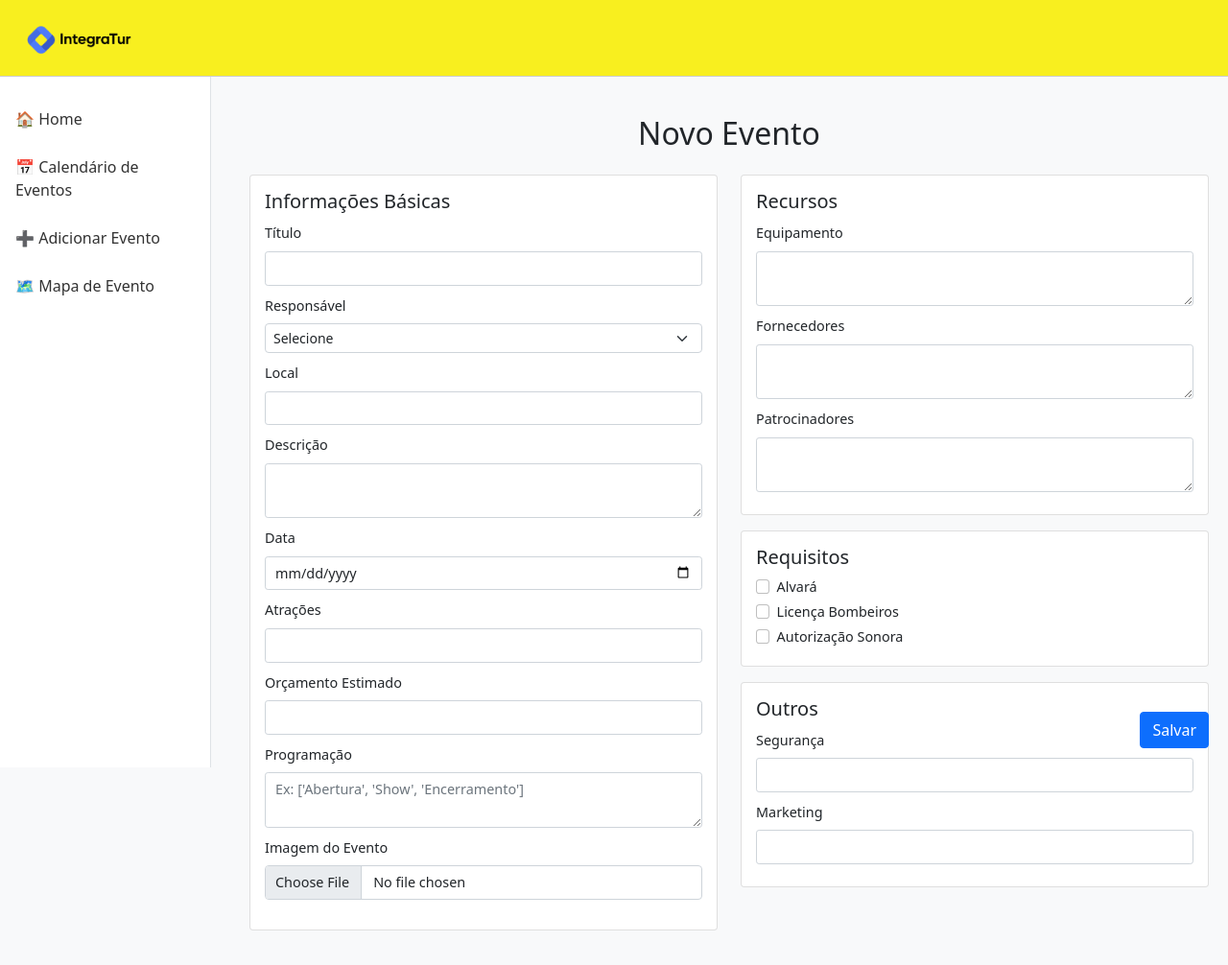
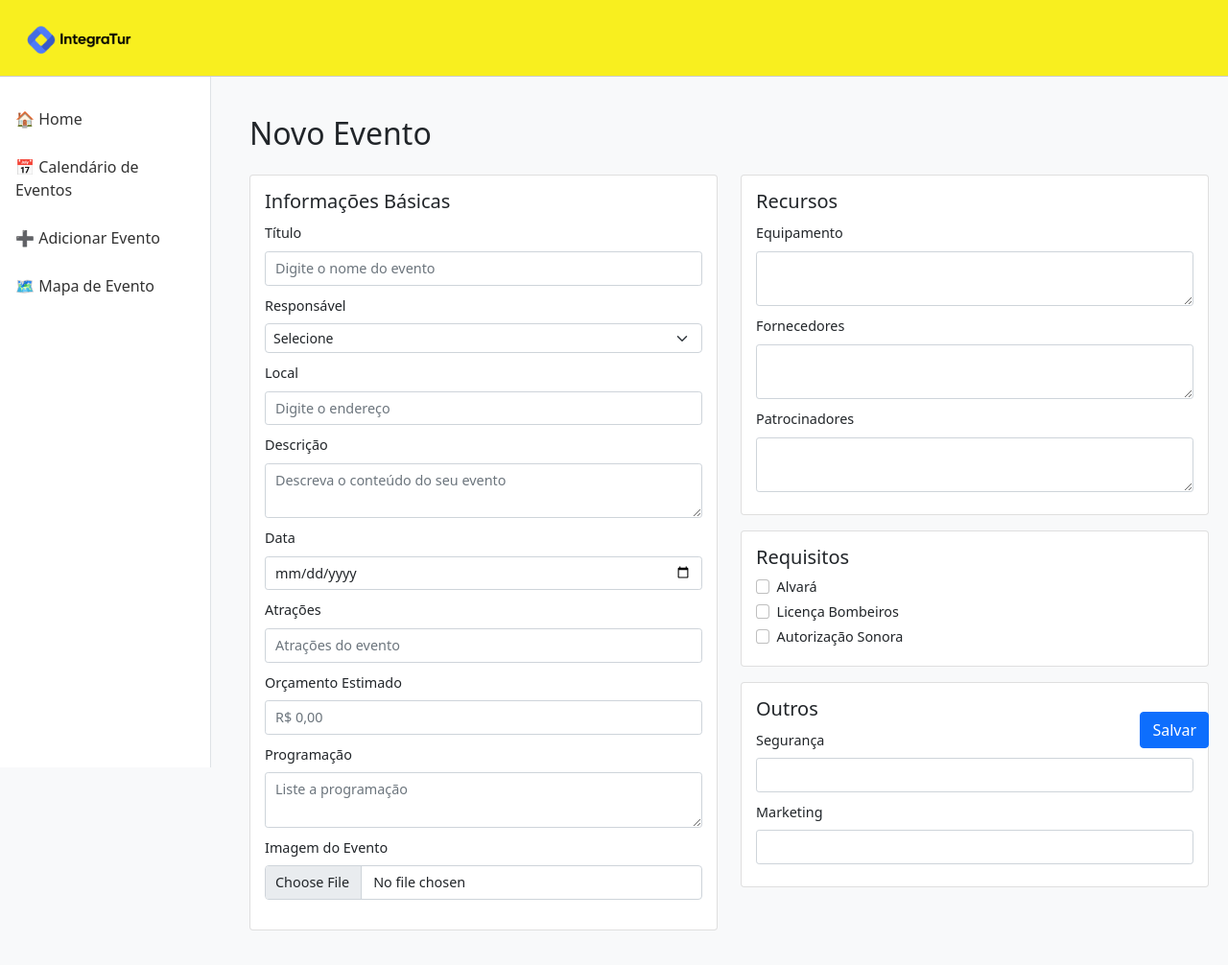
Before and after one commit to gqueque/IntegraTur-2.0, a Django app: page /cadastro in a window 1280 px wide. Shown: the whole page at 96% size. Run offline with Django 5.2, Linux system fonts and the light colour scheme; some libraries are stand-ins or nearby versions.

Commit message:
add Mapas/Melhorias no forms/GCP
adicionamos mapas, pinos e melhoramos o formulário com itens especifícos

```diff
--- a/cadastro_evento/models.py
+++ b/cadastro_evento/models.py
@@ -17,7 +17,7 @@ class Evento(models.Model):
     data = models.DateField()
     marketing = models.TextField(blank=True, null=True, verbose_name="Estratégia de Marketing")
     orcamento_estimado = models.DecimalField(
-        max_digits=10,
+        max_digits=14,
         decimal_places=2,
         blank=True,
         null=True,
@@ -46,6 +46,10 @@ class Evento(models.Model):
         null=True,
         verbose_name='Imagem do Evento'
     )
+    latitude = models.FloatField(blank=True, null=True)
+    longitude = models.FloatField(blank=True, null=True)
+    local = models.CharField(max_length=200)
+
 
     def __str__(self):
         return self.titulo
--- a/cadastro_evento/templates/cadastro_evento/base.html
+++ b/cadastro_evento/templates/cadastro_evento/base.html
@@ -119,7 +119,7 @@
     <a class="nav-link" href="{% url 'home' %}">🏠 Home</a>
     <a class="nav-link" href="{% url 'home' %}">📅 Calendário de Eventos</a>
     <a class="nav-link " href="{% url 'cadastro' %}">➕ Adicionar Evento</a>
-    <a class="nav-link" href="{% url 'home' %}">🗺️ Mapa de Evento</a>
+    <a class="nav-link" href="{% url 'mapa' %}">🗺️ Mapa de Evento</a>
   </nav>
 </div>
 {% block conteudo %}
--- a/cadastro_evento/templates/cadastro_evento/cadastro.html
+++ b/cadastro_evento/templates/cadastro_evento/cadastro.html
@@ -1,71 +1,122 @@
 {% extends "cadastro_evento/base.html" %}
 {%block conteudo%}
   <div class="content">
-    <h2 class="text-center mb-4">Novo Evento</h2>
+    <h2 class=" mb-4">Novo Evento</h2>
 
-    <form action="{% url 'listagem_evento' %}" method="post">
+    <form action="{% url 'listagem_evento' %}" method="post" enctype="multipart/form-data">
       {% csrf_token %}
       <div class="row">
+
         <!-- Coluna esquerda -->
         <div class="col-md-6">
           <div class="card form-section mb-3">
             <h5>Informações Básicas</h5>
+
             <div class="mb-2">
               <label class="form-label">Título</label>
-              <input name="titulo" type="text" class="form-control form-control-sm">
+              <input name="titulo" type="text" class="form-control form-control-sm" placeholder="Digite o nome do evento" required>
             </div>
+
             <div class="mb-2">
               <label class="form-label">Responsável</label>
-              <select name="responsavel" class="form-select form-select-sm">
+              <select name="responsavel" class="form-select form-select-sm" required>
                 <option value="">Selecione</option>
                 <option value="Secretaria de Turismo">Secretaria de Turismo</option>
                 <option value="Secretaria de Cultura">Secretaria de Cultura</option>
               </select>
+            </div>
 
-            </div>
             <div class="mb-2">
               <label class="form-label">Local</label>
-              <input name="local" type="text" class="form-control form-control-sm">
+              <input id="autocomplete" name="local" type="text" class="form-control form-control-sm" placeholder="Digite o endereço" required>
+              <input type="hidden" id="latitude" name="latitude">
+              <input type="hidden" id="longitude" name="longitude">
             </div>
+
             <div class="mb-2">
               <label class="form-label">Descrição</label>
-              <textarea name="descricao" class="form-control form-control-sm" rows="2"></textarea>
+              <textarea name="descricao" class="form-control form-control-sm" placeholder="Descreva o conteúdo do seu evento" rows="2"></textarea>
             </div>
+
             <div class="mb-2">
               <label class="form-label">Data</label>
-              <input name="data" type="date" class="form-control form-control-sm">
+              <input name="data" type="date" class="form-control form-control-sm" required>
             </div>
+
             <div class="mb-2">
               <label class="form-label">Atrações</label>
-              <input name="atracoes" type="text" class="form-control form-control-sm">
+              <input name="atracoes" type="text" class="form-control form-control-sm" placeholder="Atrações do evento">
             </div>
+
             <div class="mb-2">
               <label class="form-label">Orçamento Estimado</label>
-              <input name="orcamento_estimado" type="number" class="form-control form-control-sm">
+
+              <!-- Campo que o usuário vê -->
+              <input
+                id="orcamento_mascara"
+                type="text"
+                class="form-control form-control-sm"
+                placeholder="R$ 0,00"
+                maxlength="15">
+
+              <!-- Campo escondido que será enviado -->
+              <input
+                id="orcamento_real"
+                name="orcamento_estimado"
+                type="hidden">
             </div>
+
+            <script>
+              document.getElementById('orcamento_mascara').addEventListener('input', function(e) {
+                let value = e.target.value.replace(/\D/g, ''); // pega só os dígitos
+
+                // Corrige o caso de ficar 0 inicial
+                value = value.replace(/^0+/, '');
+
+                if (value.length < 3) {
+                  value = value.padStart(3, '0'); // mínimo 3 dígitos: 0,00
+                }
+
+                let integer = value.slice(0, -2);
+                let decimal = value.slice(-2);
+
+                let formatted = integer.replace(/\B(?=(\d{3})+(?!\d))/g, '.') + ',' + decimal;
+
+                e.target.value = 'R$ ' + formatted;
+
+                // Atualiza o campo oculto sem máscara para enviar ao Django
+                let real = (parseInt(value) / 100).toFixed(2);
+                document.getElementById('orcamento_real').value = real;
+              });
+              </script>
+
             <div class="mb-2">
               <label class="form-label">Programação</label>
-              <textarea name="programacao" class="form-control form-control-sm" rows="2" placeholder="Ex: ['Abertura', 'Show', 'Encerramento']"></textarea>
+              <textarea name="programacao" class="form-control form-control-sm" rows="2" placeholder="Liste a programação"></textarea>
             </div>
+
             <div class="mb-3">
               <label class="form-label">Imagem do Evento</label>
               <input name="imagem" type="file" class="form-control">
             </div>
-          </div>
+          </div> <!-- Fecha primeira coluna -->
         </div>
 
-        <!-- Coluna direita -->
+        <!-- Coluna direita (depois da imagem) -->
         <div class="col-md-6">
           <div class="card form-section mb-3">
             <h5>Recursos</h5>
+
             <div class="mb-2">
               <label class="form-label">Equipamento</label>
               <textarea name="equipamento" class="form-control form-control-sm" rows="2"></textarea>
             </div>
+
             <div class="mb-2">
               <label class="form-label">Fornecedores</label>
               <textarea name="fornecedores" class="form-control form-control-sm" rows="2"></textarea>
             </div>
+
             <div class="mb-2">
               <label class="form-label">Patrocinadores</label>
               <textarea name="patrocinadores" class="form-control form-control-sm" rows="2"></textarea>
@@ -74,14 +125,17 @@
 
           <div class="card form-section mb-3">
             <h5>Requisitos</h5>
+
             <div class="form-check">
               <input class="form-check-input" type="checkbox" name="alvara" id="alvara">
               <label class="form-check-label" for="alvara">Alvará</label>
             </div>
+
             <div class="form-check">
               <input class="form-check-input" type="checkbox" name="licenca_bombeiros" id="licenca_bombeiros">
               <label class="form-check-label" for="licenca_bombeiros">Licença Bombeiros</label>
             </div>
+
             <div class="form-check">
               <input class="form-check-input" type="checkbox" name="autorizacao_sonora" id="autorizacao_sonora">
               <label class="form-check-label" for="autorizacao_sonora">Autorização Sonora</label>
@@ -90,19 +144,45 @@
 
           <div class="card form-section mb-3">
             <h5>Outros</h5>
+
             <div class="mb-2">
               <label class="form-label">Segurança</label>
               <input name="seguranca" type="text" class="form-control form-control-sm">
             </div>
+
             <div class="mb-2">
               <label class="form-label">Marketing</label>
               <input name="marketing" type="text" class="form-control form-control-sm">
             </div>
           </div>
         </div>
-      </div>
+
+      </div> <!-- fecha row -->
 
       <button type="submit" class="btn btn-primary btn-save">Salvar</button>
     </form>
+
+      <script
+    src="https://maps.googleapis.com/maps/api/js?key=AIzaSyBdV3seSOOBkqraltqD7TTh4U3FGC3pEC0&libraries=places&callback=initAutocomplete"
+    async defer>
+    </script>
+
+<script>
+  function initAutocomplete() {
+    const input = document.getElementById('autocomplete');
+    const autocomplete = new google.maps.places.Autocomplete(input);
+
+    autocomplete.addListener('place_changed', function() {
+      const place = autocomplete.getPlace();
+      if (place.geometry) {
+        document.getElementById('latitude').value = place.geometry.location.lat();
+        document.getElementById('longitude').value = place.geometry.location.lng();
+      }
+    });
+  }
+</script>
+
+
+    </form>
   </div>
 {% endblock %}
--- a/cadastro_evento/views.py
+++ b/cadastro_evento/views.py
@@ -2,6 +2,9 @@ from django.shortcuts import render, redirect
 from rest_framework import viewsets
 from .models import Evento
 from .serializers import EventoSerializer
+import json
+from django.core.serializers.json import DjangoJSONEncoder
+from django.contrib import messages
 
 class EventoViewSet(viewsets.ModelViewSet):
     queryset = Evento.objects.all()
@@ -27,6 +30,9 @@ def eventos(request):
         contratacoes = request.POST.get('contratacoes')
         estruturas = request.POST.get('estruturas')
         imagem = request.FILES.get('imagem')
+        latitude = request.POST.get('latitude')
+        longitude = request.POST.get('longitude')
+
 
         import json
         try:
@@ -50,11 +56,31 @@ def eventos(request):
             contratacoes=contratacoes,
             estruturas=estruturas,
             imagem=imagem,
+            latitude=latitude,
+            longitude=longitude,
+
         )
 
-        return redirect('cadastro_evento')
 
-    return redirect('cadastro_evento')
+        messages.success(request, 'Evento cadastrado com sucesso!')
+        return redirect('home')
+    return redirect('cadastro')
+
 def home(request):
     eventos = Evento.objects.all().order_by('-data')  # busca todos, ordena por data
     return render(request, 'cadastro_evento/home.html', {'eventos': eventos})
+
+def mapa(request):
+    eventos = Evento.objects.all()
+    eventos_list = []
+
+    for evento in eventos:
+        eventos_list.append({
+            'titulo': evento.titulo,
+            'latitude': evento.latitude,
+            'longitude': evento.longitude,
+        })
+
+    eventos_json = json.dumps(eventos_list, cls=DjangoJSONEncoder)
+
+    return render(request, 'cadastro_evento/mapa.html', {'eventos_json': eventos_json})
--- a/project_integratur/urls.py
+++ b/project_integratur/urls.py
@@ -17,9 +17,12 @@ urlpatterns = [
     #cadastro_evento
     path('cadastro', views.cadastro_evento, name='cadastro'),
     #cadastro_evento/eventos
-    path("eventos/", views.eventos, name="listagem_evento"),
+    path('eventos/', views.eventos, name='listagem_evento'),
     path('home', views.home, name='home'),
     path('', views.home, name='home_redirect'),
+    path('mapa/', views.mapa, name='mapa'),
+
+
 ]
 if settings.DEBUG:
     urlpatterns += static(settings.MEDIA_URL, document_root=settings.MEDIA_ROOT)
```
Also changed, not shown: cadastro_evento/templates/cadastro_evento/home.html (+14 -0 lines), cadastro_evento/templates/cadastro_evento/mapa.html (added, +36 -0 lines), cadastro_evento/migrations/0004_evento_latitude_evento_longitude_and_more.py (added), db.sqlite3, media/eventos/WhatsApp_Image_2025-03-31_at_20.15.51.jpeg (added), media/eventos/xingxing_P6QP7oB.jpg (added).
